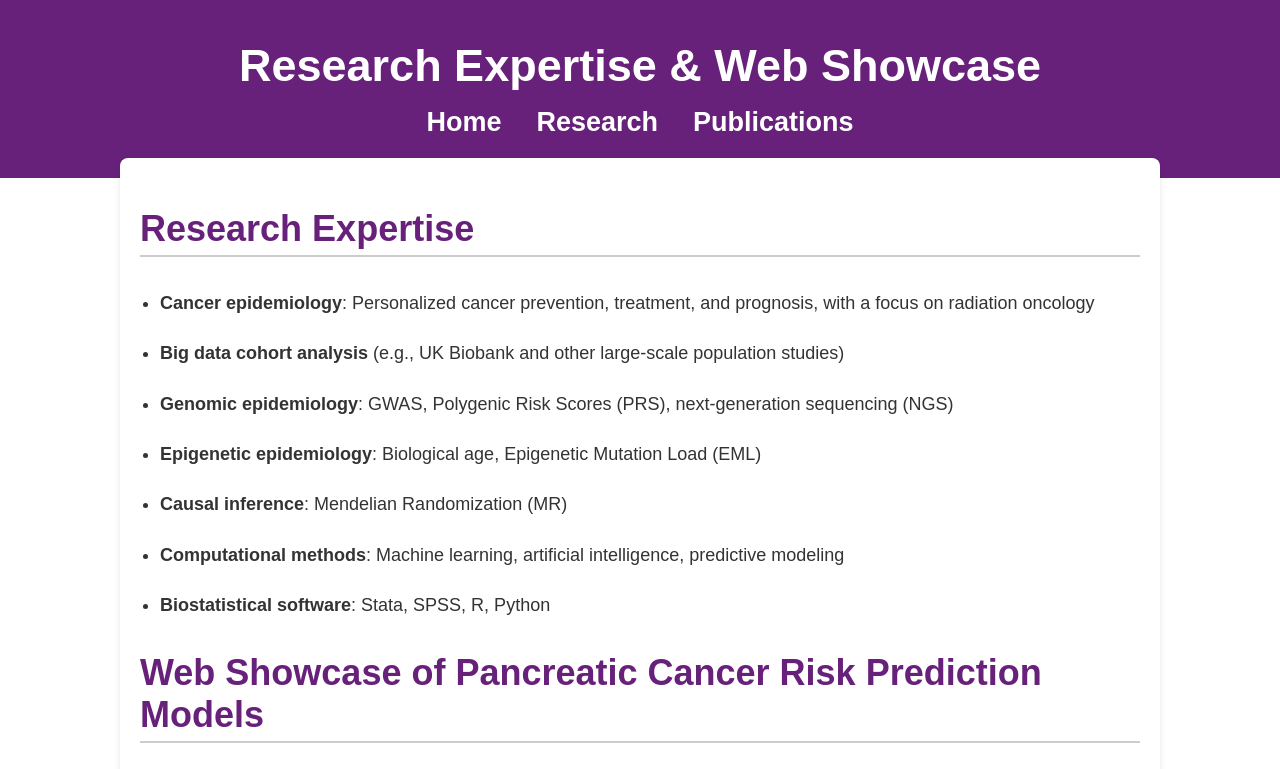
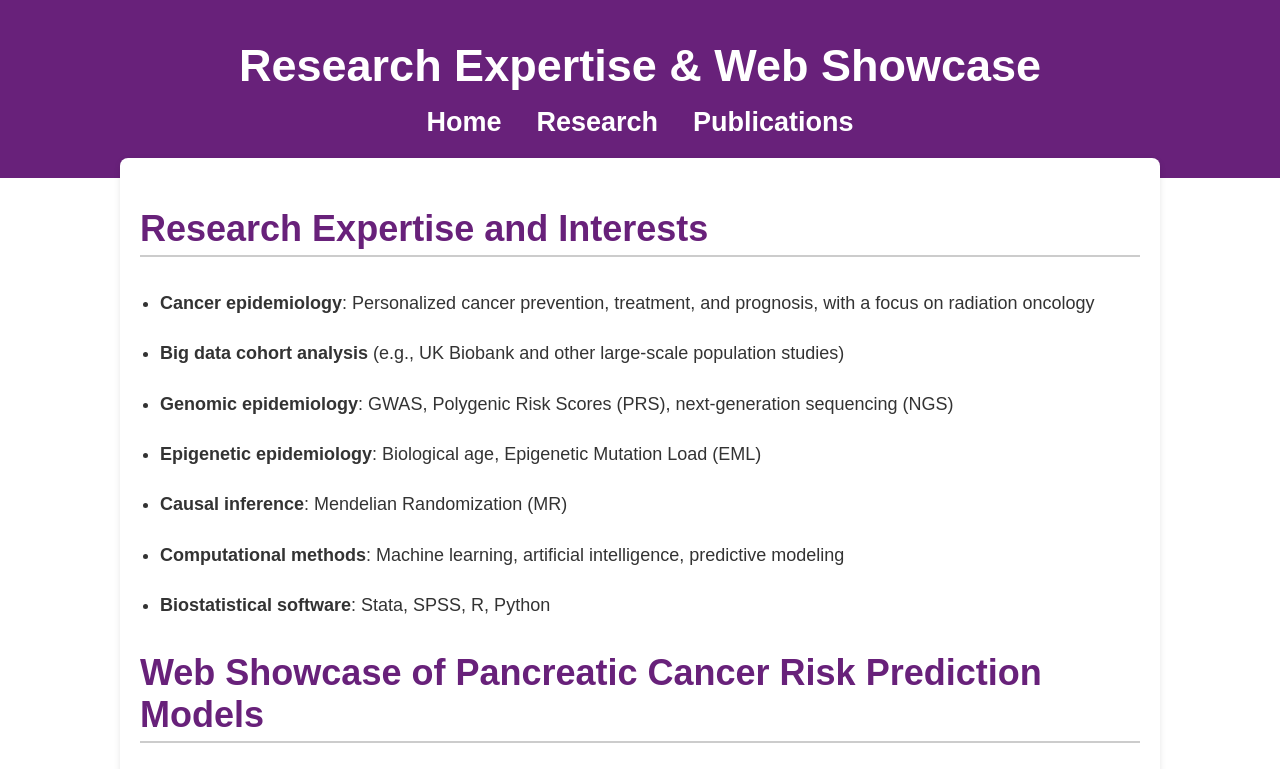
Before and after one commit to teminke/web, a plain HTML site: page research.html in a window 1280 px wide. Shown: the top 769 px of the page. Drawn offline with Linux system fonts and the light colour scheme.

Commit message:
Update research.html

```diff
--- a/research.html
+++ b/research.html
@@ -80,7 +80,7 @@
   </header>
 
   <div class="container">
-    <h2>Research Expertise</h2>
+    <h2>Research Expertise and Interests</h2>
     <ul>
       <li><strong>Cancer epidemiology</strong>: Personalized cancer prevention, treatment, and prognosis, with a focus on radiation oncology</li>
       <li><strong>Big data cohort analysis</strong> (e.g., UK Biobank and other large-scale population studies)</li>
```
